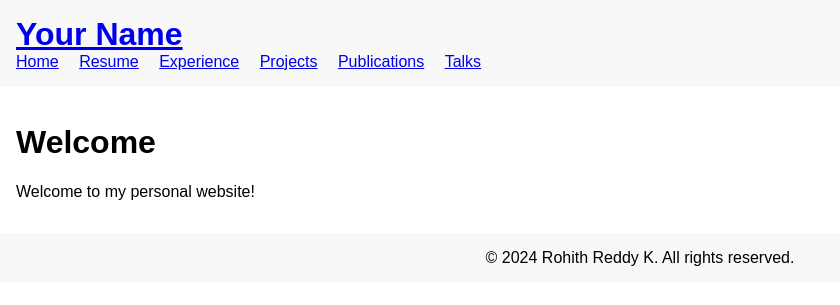
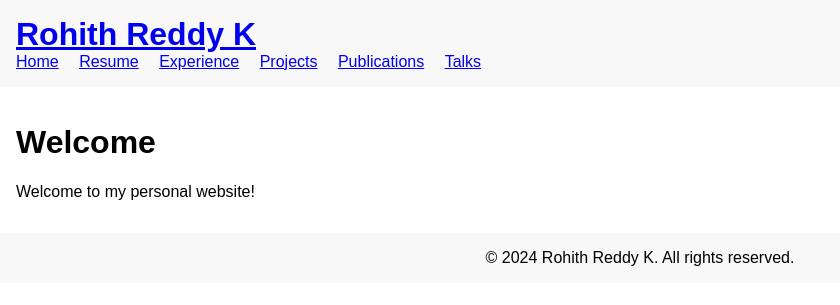
Before and after one commit to Rohith2102/Rohith2102.github.io, a Jekyll site: the page built from index.md, in a window 1280 px wide. Shown: the top 305 px of the page, without its empty margins (0-840 px from the left). Built offline with Jekyll 4.4.1, drawn with Linux system fonts in a browser that asks for light colours.

Commit message:
Update _config.yml

```diff
--- a/_config.yml
+++ b/_config.yml
@@ -1,6 +1,6 @@
 # Basic Site Settings
 locale: "en-US"
-title: "Your Name"
+title: "Rohith Reddy K"
 title_separator: "-"
 name: "Rohith Reddy K"
 description: "Your personal website"
```
